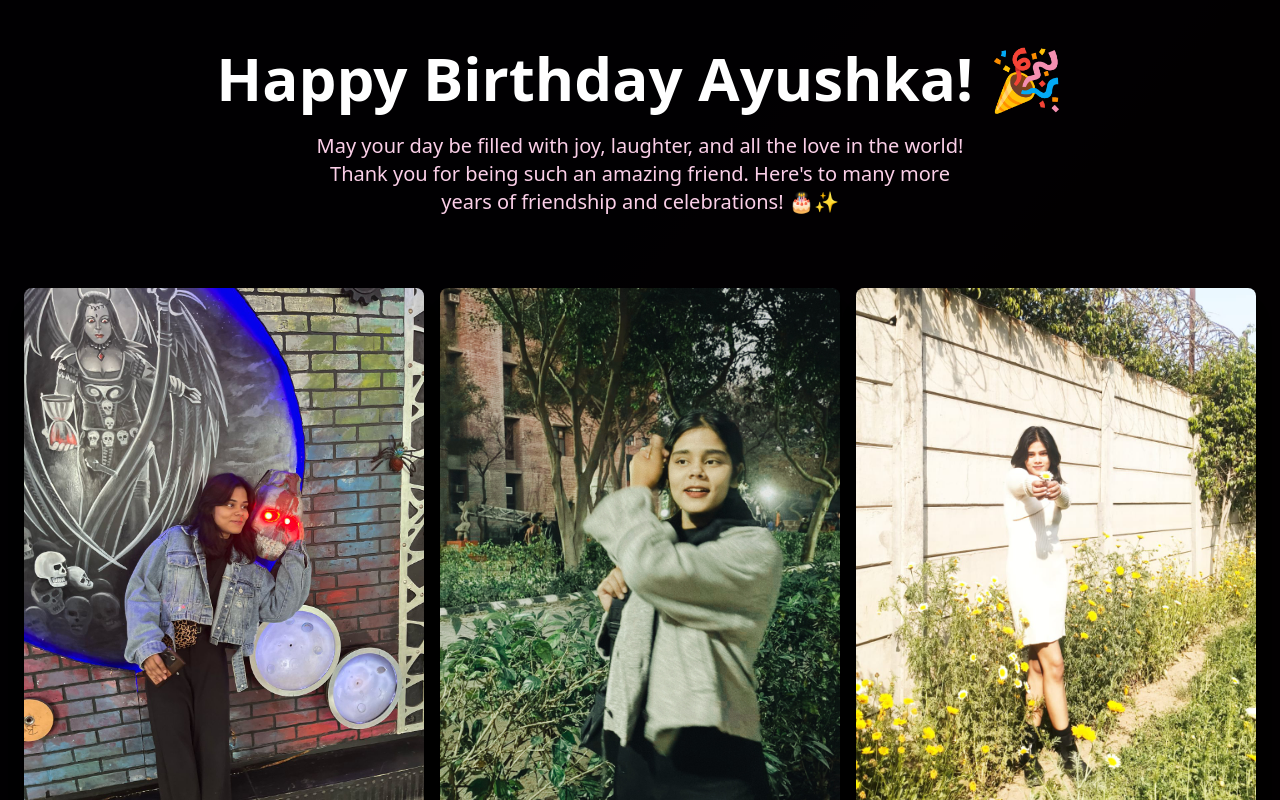
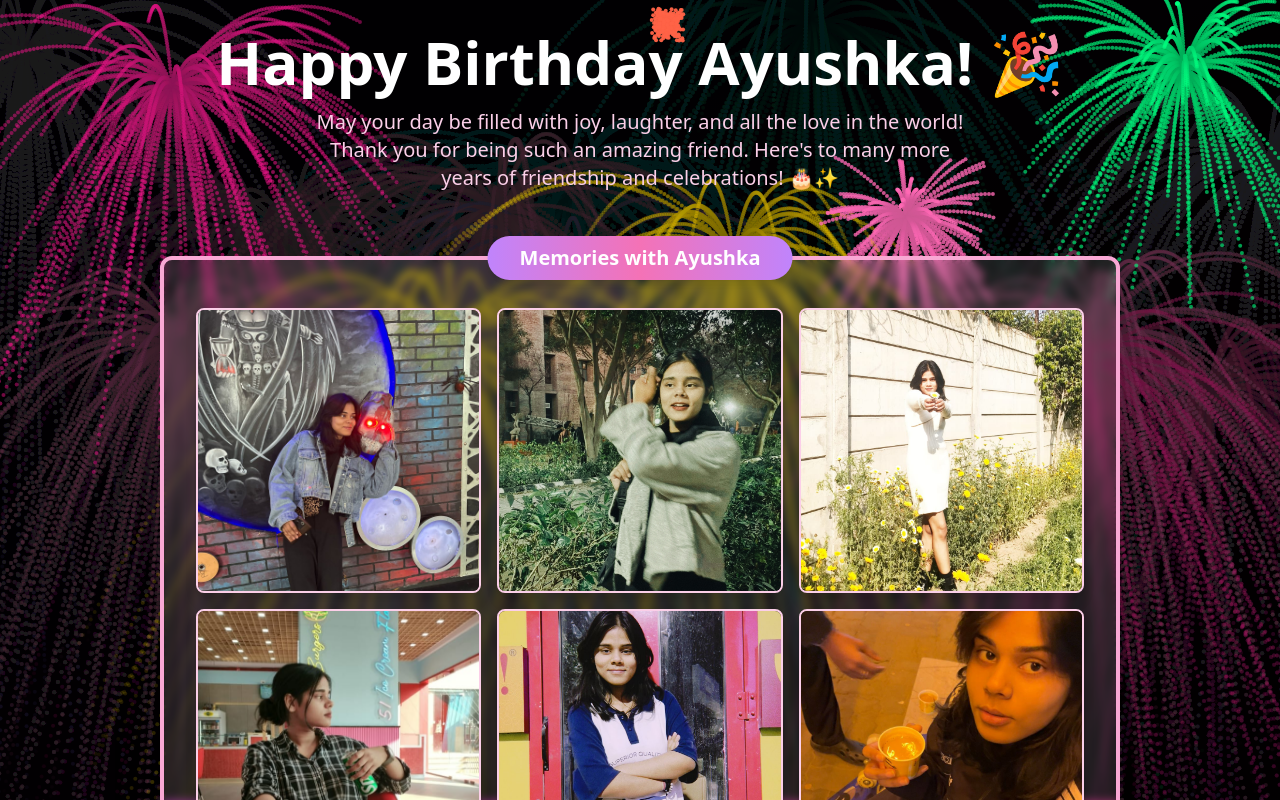
Before and after one commit to Niyaz0316/Chotti-birthday, a React (Vite) app: page /gift in a window 1280 px wide. Shown: the top 800 px of the page. Built offline with nearby package versions, Linux system fonts and the light colour scheme.

Commit message:
Refactor: Implement photo background and frame
Implement changes to display photos as background and integrate them into a birthday frame.

```diff
--- a/src/components/Fireworks.tsx
+++ b/src/components/Fireworks.tsx
@@ -53,11 +53,11 @@ export const Fireworks = () => {
 
     function createFirework() {
       const x = Math.random() * canvas.width;
-      const y = canvas.height;
-      const colors = ['#ff69b4', '#7b68ee', '#ffd700', '#ff6347', '#00ff7f'];
+      const y = Math.random() * (canvas.height * 0.5); // Launch fireworks in upper half
+      const colors = ['#ff69b4', '#7b68ee', '#ffd700', '#ff6347', '#00ff7f', '#ff1493', '#00ffff'];
       const color = colors[Math.floor(Math.random() * colors.length)];
 
-      for (let i = 0; i < 50; i++) {
+      for (let i = 0; i < 100; i++) { // Increased particle count
         particles.push(new Particle(x, y, color));
       }
     }
@@ -69,7 +69,7 @@ export const Fireworks = () => {
       ctx.fillStyle = 'rgba(0, 0, 0, 0.1)';
       ctx.fillRect(0, 0, canvas.width, canvas.height);
 
-      if (timestamp - lastFirework > 500) {
+      if (timestamp - lastFirework > 300) { // Increased frequency
         createFirework();
         lastFirework = timestamp;
       }
@@ -88,7 +88,14 @@ export const Fireworks = () => {
 
     animate(0);
 
+    const handleResize = () => {
+      canvas.width = window.innerWidth;
+      canvas.height = window.innerHeight;
+    };
+
+    window.addEventListener('resize', handleResize);
     return () => {
+      window.removeEventListener('resize', handleResize);
       particles.length = 0;
       fireworks.length = 0;
     };
@@ -97,7 +104,7 @@ export const Fireworks = () => {
   return (
     <canvas
       ref={canvasRef}
-      className="absolute top-0 left-0 w-full h-full"
+      className="fixed top-0 left-0 w-full h-full pointer-events-none"
       style={{ background: 'transparent' }}
     />
   );
--- a/src/components/PhotoGallery.tsx
+++ b/src/components/PhotoGallery.tsx
@@ -12,14 +12,25 @@ const photos = [
 
 export const PhotoGallery = () => {
   return (
-    <div className="grid grid-cols-1 md:grid-cols-2 lg:grid-cols-3 gap-4 p-6 max-w-7xl mx-auto">
+    <div className="relative max-w-5xl mx-auto p-8">
+      <motion.div
+        className="relative p-8 rounded-xl bg-white/10 backdrop-blur-sm border-4 border-pink-300 shadow-2xl"
+        initial={{ scale: 0.8, opacity: 0 }}
+        animate={{ scale: 1, opacity: 1 }}
+        transition={{ duration: 0.8 }}
+      >
+        <div className="absolute -top-6 left-1/2 -translate-x-1/2 bg-gradient-to-r from-purple-400 via-pink-400 to-purple-400 px-8 py-2 rounded-full shadow-lg">
+          <span className="text-white font-bold text-xl">Memories with Ayushka</span>
+        </div>
+
+        <div className="grid grid-cols-2 md:grid-cols-3 gap-4 mt-4">
           {photos.map((photo, index) => (
             <motion.div
               key={photo}
               initial={{ opacity: 0, y: 20 }}
               animate={{ opacity: 1, y: 0 }}
               transition={{ delay: index * 0.2 }}
-          className="relative aspect-[3/4] rounded-lg overflow-hidden shadow-xl hover:scale-105 transition-transform duration-300"
+              className="relative aspect-square rounded-lg overflow-hidden border-2 border-pink-200 shadow-lg hover:scale-105 transition-transform duration-300"
             >
               <img
                 src={photo}
@@ -29,5 +40,11 @@ export const PhotoGallery = () => {
             </motion.div>
           ))}
         </div>
+
+        <div className="absolute -bottom-4 left-1/2 -translate-x-1/2 bg-gradient-to-r from-purple-400 via-pink-400 to-purple-400 px-6 py-1 rounded-full shadow-lg">
+          <span className="text-white font-bold">2025</span>
+        </div>
+      </motion.div>
+    </div>
   );
 };
--- a/src/pages/Gift.tsx
+++ b/src/pages/Gift.tsx
@@ -22,12 +22,12 @@ const Gift = () => {
           initial={{ scale: 0, opacity: 0 }}
           animate={{ scale: 1, opacity: 1 }}
           transition={{ duration: 0.5 }}
-          className="text-center z-10 relative pt-12 px-4"
+          className="text-center z-10 relative pt-8 px-4"
         >
-          <h1 className="text-4xl md:text-6xl font-bold text-white mb-6">
+          <h1 className="text-4xl md:text-6xl font-bold text-white mb-4 text-shadow-lg">
             Happy Birthday Ayushka! 🎉
           </h1>
-          <p className="text-lg md:text-xl text-pink-200 max-w-2xl mx-auto leading-relaxed mb-12">
+          <p className="text-lg md:text-xl text-pink-200 max-w-2xl mx-auto leading-relaxed mb-8">
             May your day be filled with joy, laughter, and all the love in the world!
             Thank you for being such an amazing friend. Here's to many more years of
             friendship and celebrations! 🎂✨
```
Lines whose indentation alone changed are shown as unchanged.
